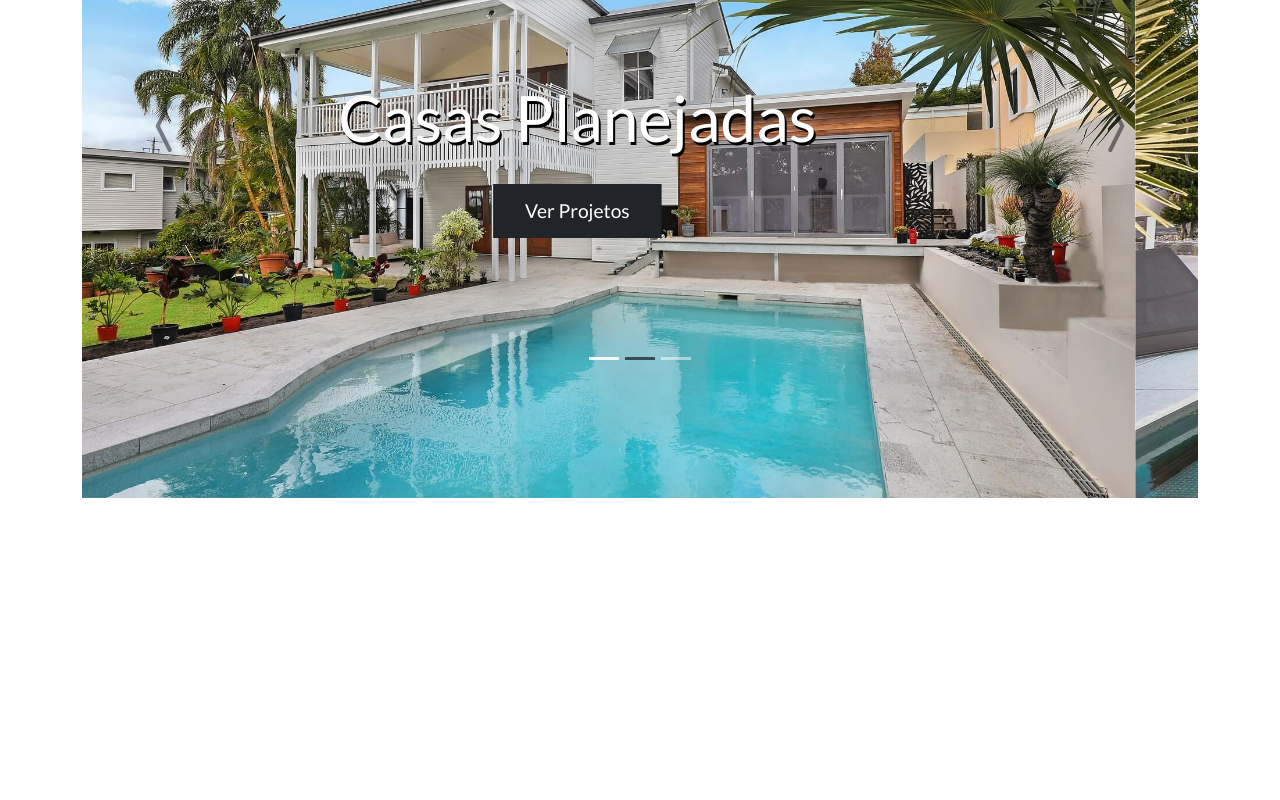
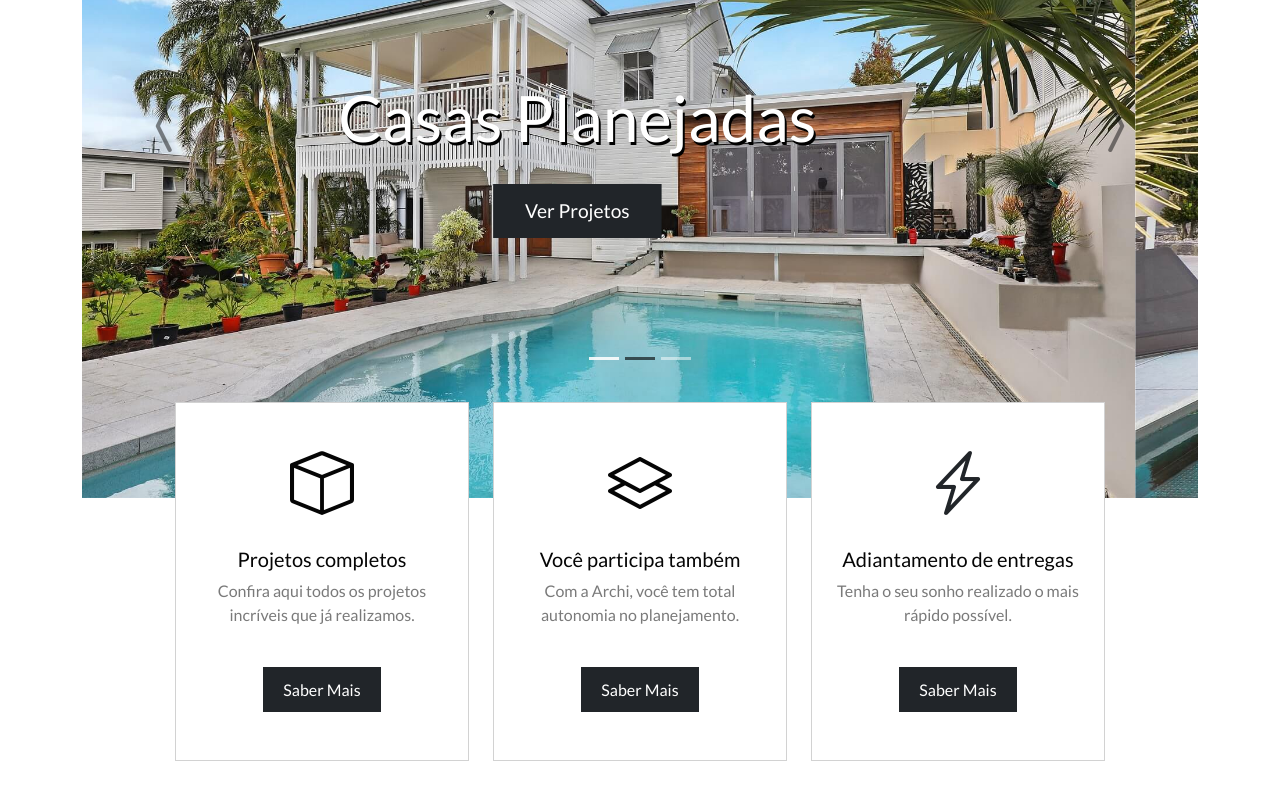
Before and after one commit to devmamede/Full-Home-Page, a plain HTML site: page index.html in a window 1280 px wide. Shown: the part 374-1174 px from the top of the page. Before the commit the page ends 888 px from the top, so only its background shows below. Drawn offline with nearby package versions, Linux system fonts and the light colour scheme.

Commit message:
mini banners added

```diff
--- a/css/style.css
+++ b/css/style.css
@@ -123,3 +123,29 @@
     bottom: 7em;
   }
 }
+
+/* MINI BANNERS */
+
+#mini-banners {
+  margin-bottom: 4em;
+}
+
+#mini-banners .card {
+  padding: 2em 0.3em;
+  border-radius: 0;
+}
+
+#mini-banners i {
+  font-size: 4em;
+}
+
+#mini-banners .btn {
+  margin-top: 1.5em;
+  padding: 0.6em 1.2em;
+}
+
+@media (min-width: 768px) {
+  #mini-banners {
+    margin-top: -7em;
+  }
+}
--- a/index.html
+++ b/index.html
@@ -79,12 +79,14 @@
             aria-current="true"
             aria-label="slide 1"
           ></button>
+
           <button
             type="button"
             data-bs-target="#slider"
             data-bs-slide-to="1"
             aria-label="slide 2"
           ></button>
+
           <button
             type="button"
             data-bs-target="#slider"
@@ -101,6 +103,7 @@
               <a href="#" class="btn btn-dark">Ver Projetos</a>
             </div>
           </div>
+
           <div class="carousel-item">
             <img src="./img/banner-2.jpg" alt="casa2" class="d-block w-100" />
             <div class="carousel-caption">
@@ -108,6 +111,7 @@
               <a href="#" class="btn btn-dark">Ver Projetos</a>
             </div>
           </div>
+
           <div class="carousel-item">
             <img src="./img/banner-3.jpg" alt="casa3" class="d-block w-100" />
             <div class="carousel-caption">
@@ -138,6 +142,48 @@
       </div>
 
       <!-- MINI BANNERS -->
+      <div class="col-12 col-md-10 offset-md-1" id="mini-banners">
+        <div class="row">
+          <div class="col-12 col-md-4">
+            <div class="card text-center">
+              <i class="bi bi-box primary-color"></i>
+              <div class="card-body">
+                <h5 class="card-title primary-color">Projetos completos</h5>
+                <p class="card-text secondary-color">
+                  Confira aqui todos os projetos incríveis que já realizamos.
+                </p>
+                <a href="#" class="btn btn-dark">Saber Mais</a>
+              </div>
+            </div>
+          </div>
+          <div class="col-12 col-md-4">
+            <div class="card text-center">
+              <i class="bi bi-layers primary-color"></i>
+              <div class="card-body">
+                <h5 class="card-title primary-color">Você participa também</h5>
+                <p class="card-text secondary-color">
+                  Com a Archi, você tem total autonomia no planejamento.
+                </p>
+                <a href="#" class="btn btn-dark">Saber Mais</a>
+              </div>
+            </div>
+          </div>
+          <div class="col-12 col-md-4">
+            <div class="card text-center">
+              <i class="bi bi-lightning-charge"></i>
+              <div class="card-body primary-color">
+                <h5 class="card-title primary-color">
+                  Adiantamento de entregas
+                </h5>
+                <p class="card-text secondary-color">
+                  Tenha o seu sonho realizado o mais rápido possível.
+                </p>
+                <a href="#" class="btn btn-dark">Saber Mais</a>
+              </div>
+            </div>
+          </div>
+        </div>
+      </div>
     </div>
 
     <!-- BOOTSTRAP JS -->
```
